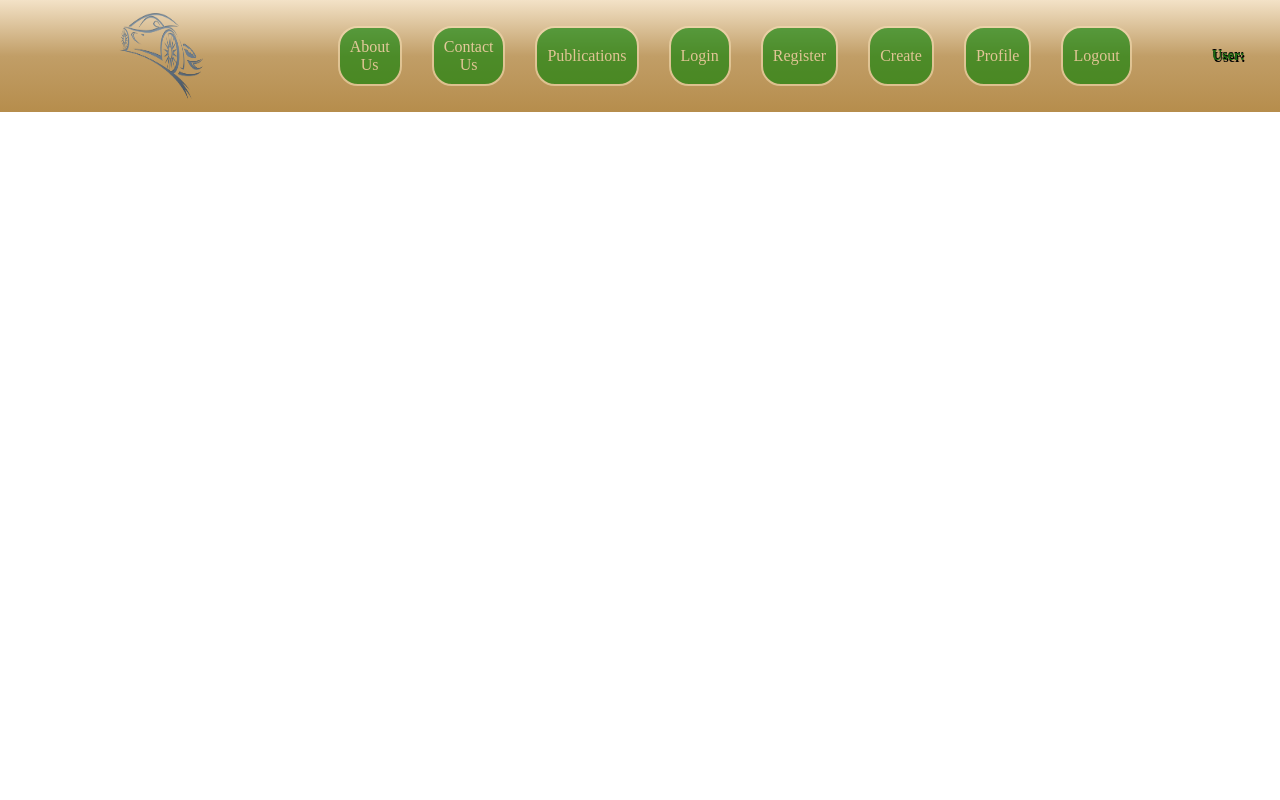
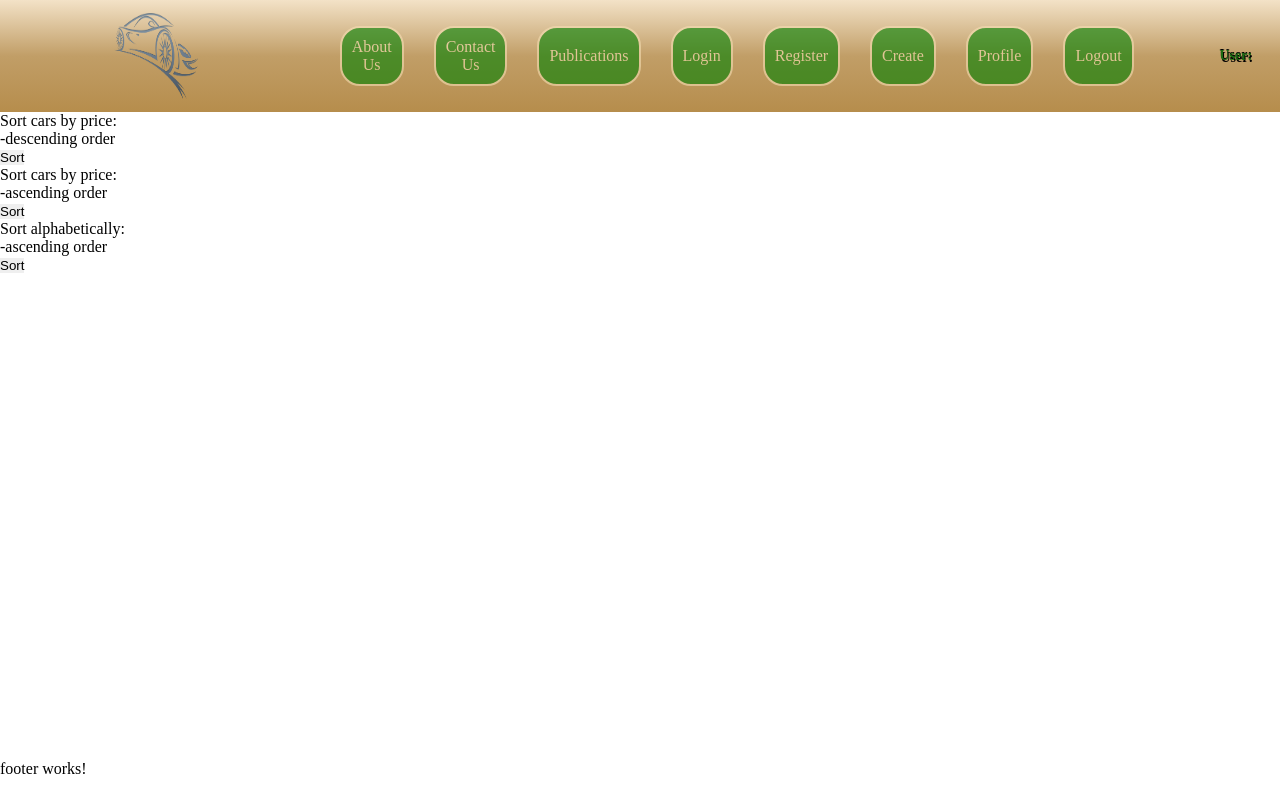
Before and after one commit to Zapryanov/Angular-Exam-2020, an Angular app in the folder real-exam/: page / in a window 1280 px wide. Built offline with nearby package versions, Linux system fonts and the light colour scheme.

Commit message:
feat: html was added to aside component and some css and some small changes

```diff
--- a/real-exam/src/app/app.component.css
+++ b/real-exam/src/app/app.component.css
@@ -0,0 +1,21 @@
+app-root {
+  display: flex;
+  flex-flow: row wrap;
+}
+
+app-header {
+  flex: 1 1 100%;
+}
+
+app-aside {
+  flex: 0 1 15%;
+}
+
+router-outlet {
+  flex: 0 1 85%;
+}
+
+app-aside,
+router-outlet {
+  min-height: 95vh;
+}
--- a/real-exam/src/app/app.component.html
+++ b/real-exam/src/app/app.component.html
@@ -1,4 +1,5 @@
 <app-header></app-header>
+<app-aside></app-aside>
 
 <router-outlet></router-outlet>
 
--- a/real-exam/src/app/core/aside/aside.component.css
+++ b/real-exam/src/app/core/aside/aside.component.css
@@ -0,0 +1,3 @@
+.aside {
+  margin-top: 14vh;
+}
--- a/real-exam/src/app/core/aside/aside.component.html
+++ b/real-exam/src/app/core/aside/aside.component.html
@@ -1 +1,17 @@
-<p>aside works!</p>
+<aside class="aside">
+  <div>
+    <p>Sort cars by price:</p>
+    <p>-descending order</p>
+    <button>Sort</button>
+  </div>
+  <div>
+    <p>Sort cars by price:</p>
+    <p>-ascending order</p>
+    <button>Sort</button>
+  </div>
+  <div>
+    <p>Sort alphabetically:</p>
+    <p>-ascending order</p>
+    <button>Sort</button>
+  </div>
+</aside>
--- a/real-exam/src/app/core/core.module.ts
+++ b/real-exam/src/app/core/core.module.ts
@@ -17,7 +17,8 @@ import { AsideComponent } from './aside/aside.component';
   ],
   exports: [
     HeaderComponent,
-    FooterComponent
+    FooterComponent,
+    AsideComponent
   ]
 })
 export class CoreModule { }
--- a/real-exam/src/app/core/header/header.component.css
+++ b/real-exam/src/app/core/header/header.component.css
@@ -2,7 +2,6 @@ header {
   align-items: center;
   display: flex;
   justify-content: space-around;
-  padding: 10px;
   background: #f3e2c7; /* Old browsers */
   background: -moz-linear-gradient(top,  #f3e2c7 0%, #c19e67 50%, #b68d4c 100%, #e9d4b3 100%, #b68d4c 100%); /* FF3.6-15 */
   background: -webkit-linear-gradient(top,  #f3e2c7 0%,#c19e67 50%,#b68d4c 100%,#e9d4b3 100%,#b68d4c 100%); /* Chrome10-25,Safari5.1-6 */
--- a/real-exam/src/styles.css
+++ b/real-exam/src/styles.css
@@ -31,3 +31,9 @@ table {
 button {
   border: none;
 }
+
+app-root {
+  display: flex;
+  flex-flow: row wrap;
+  width: 100%;
+}
```
Lines whose indentation alone changed are shown as unchanged.
